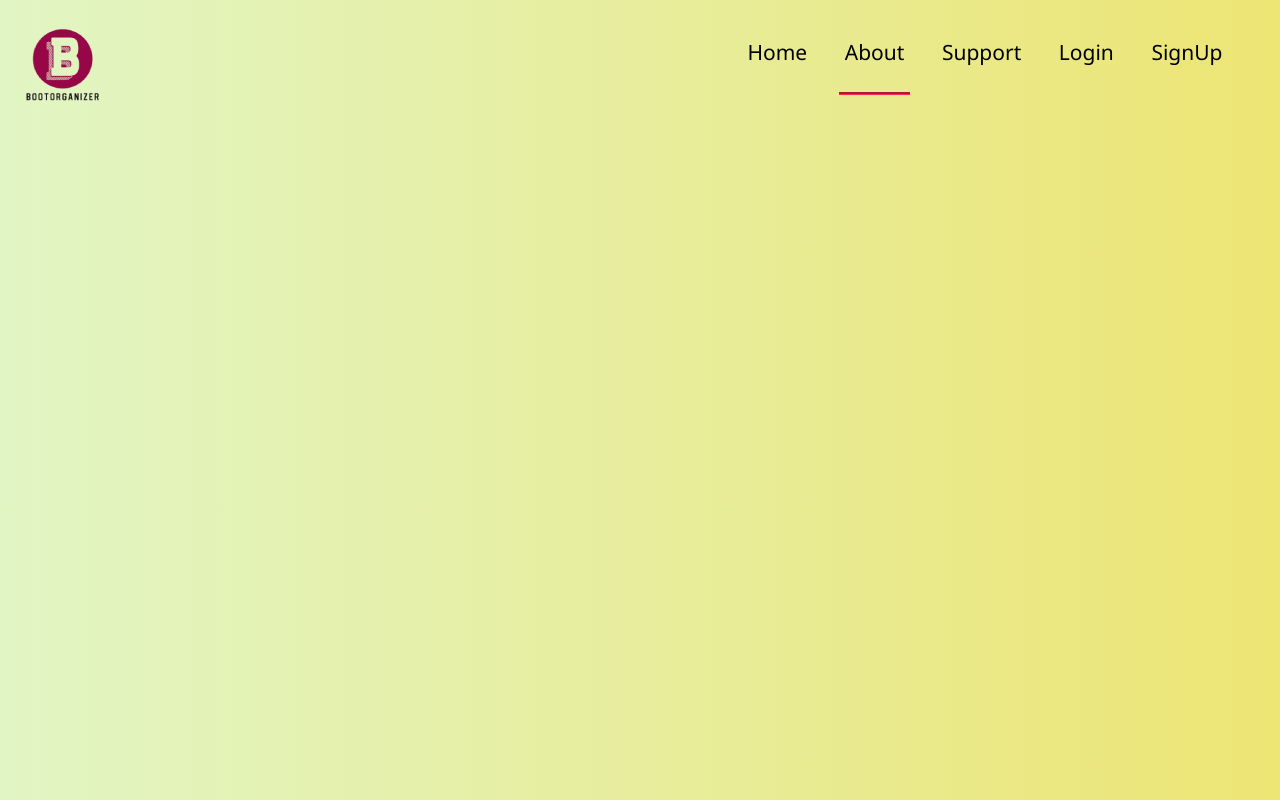
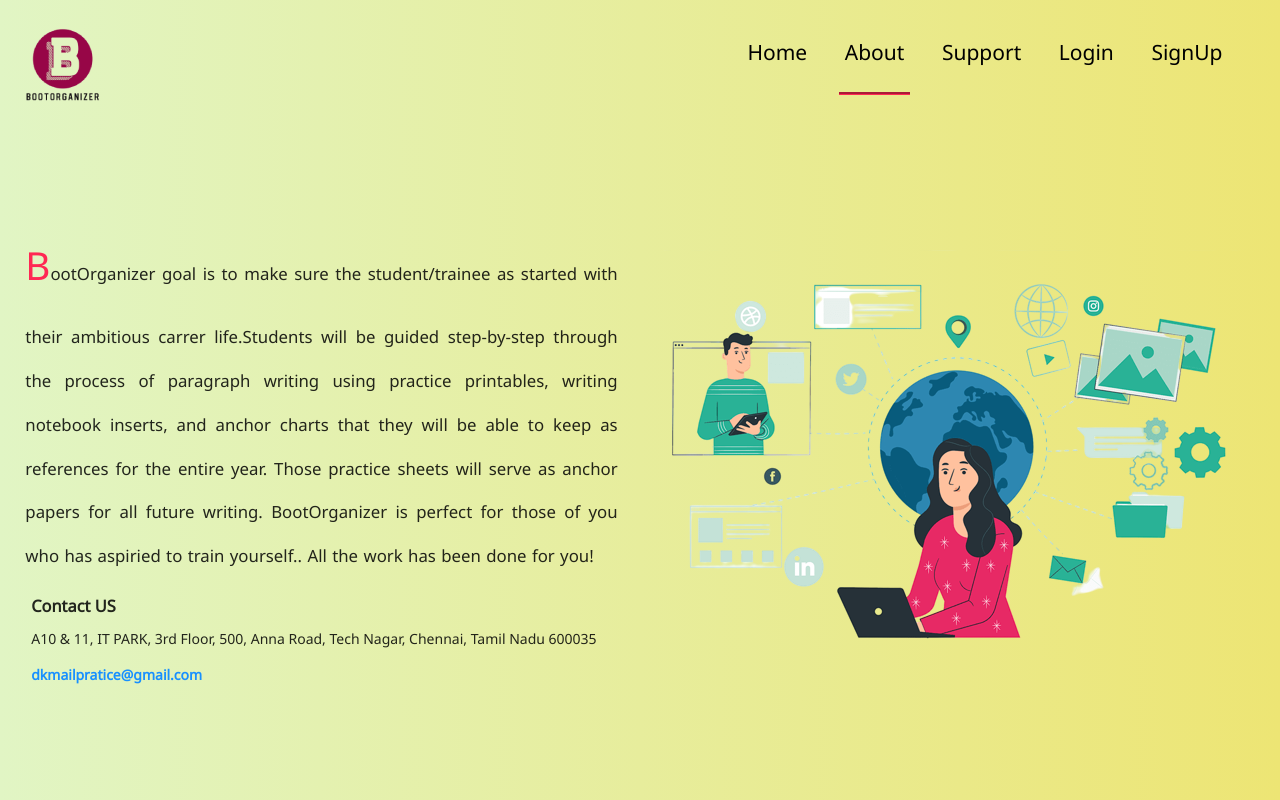
Before and after one commit to karthikeyandhanasekar/bootorganizer-client, a React (Create React App) app: page /about in a window 1280 px wide. Built offline with nearby package versions, Linux system fonts and the light colour scheme.

Commit message:
About Page

```diff
--- a/src/Components/Home.js
+++ b/src/Components/Home.js
@@ -3,7 +3,6 @@ import React from "react"
 import { getbootcamp, getuserhomepage } from "../apiCalls"
 import Campdetails from "./Elements/campdetails"
 import Header from "./Elements/Header"
-
 
 
 const Home = () => {
@@ -21,7 +20,6 @@ const Home = () => {
         if (login) {
             getuserhomepage({ id: sessionStorage.getItem("userid") }).then((res) => {
 
-                document.title = sessionStorage.getItem("name")
 
                 setcompletebootcamplist([...res.bootlist])
 
@@ -53,6 +51,7 @@ const Home = () => {
 
     }, [login])
 
+    document.title = sessionStorage.getItem("name")? sessionStorage.getItem("name") : "Home"
 
 
     const onsearch = (data) => {
--- a/src/Components/about.js
+++ b/src/Components/about.js
@@ -1,10 +1,30 @@
 
+import React from 'react';
 import Header from './Elements/Header';
+import poster from '../assets/images/about_poster.png'
+const About = () => {
+    document.title = "About"
+    return (
+        <React.Fragment>
+            <Header active="about" />
+            <main className='aboutmain'>
+                <section>
+                    <p className='about'>BootOrganizer goal is to make sure the student/trainee as started with their ambitious carrer life.Students will be guided step-by-step through the process of paragraph writing using practice printables, writing notebook inserts, and anchor charts that they will be able to keep as references for the entire year. Those practice sheets will serve as anchor papers for all future writing.
+                        BootOrganizer  is perfect for those of you who has aspiried to train yourself.. All the work has been done for you!</p>
+                    <section>
+                        <h1><strong>Contact US</strong></h1>
+                        <address>
+                            A10 & 11, IT PARK, 3rd Floor, 500, Anna Road, Tech Nagar, Chennai, Tamil Nadu 600035
+                        </address>
+                        <a href='mailto:dkmailpratice@gmail.com'><strong>dkmailpratice@gmail.com</strong></a>
+                    </section>
+                </section>
+                <section>
+                    <img src={poster} alt='bootorganizer' />
+                </section>
+            </main>
+        </React.Fragment>
 
-const About = () =>
-{
-    return (
-        <Header active="about" />
     )
 }
 
--- a/src/assets/css/index.css
+++ b/src/assets/css/index.css
@@ -13,6 +13,20 @@ html {
 
 ::-webkit-scrollbar {
     display: none;
+}
+
+.about {
+    word-wrap: break-word;
+    white-space: pre-line;
+    text-align: justify;
+    line-height: 2.6;
+    word-spacing: 1px;
+    font-size: 1.2em;
+}
+
+.about::first-letter {
+    font-size: 2.3em;
+    color: var(--pg-color);
 }
 
 body {
@@ -31,7 +45,7 @@ body {
     --tri-color: #FFFFFF;
 }
 
-header {
+header, .aboutmain {
     display: flex;
     align-items: center;
     justify-content: space-between;
@@ -82,8 +96,8 @@ main {
     padding: 1%;
     height: 82vh;
 }
-.autocomplete
-{
+
+.autocomplete {
     width: 100%;
 }
 
@@ -102,6 +116,7 @@ main section {
     padding: 1%;
 
 }
+
 
 .createform {
 
```
Also changed, not shown: src/assets/images/about_poster.png (added).
